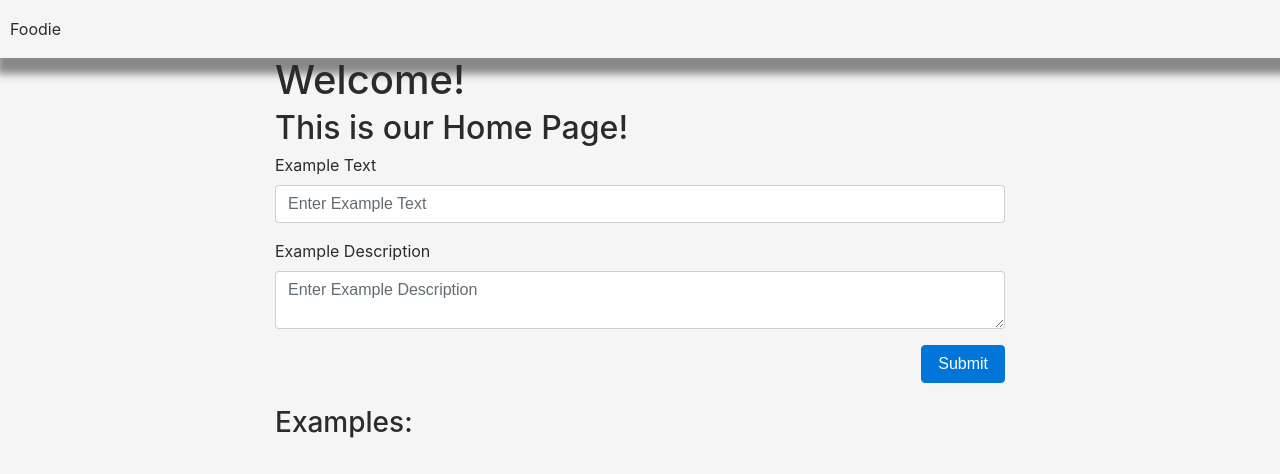
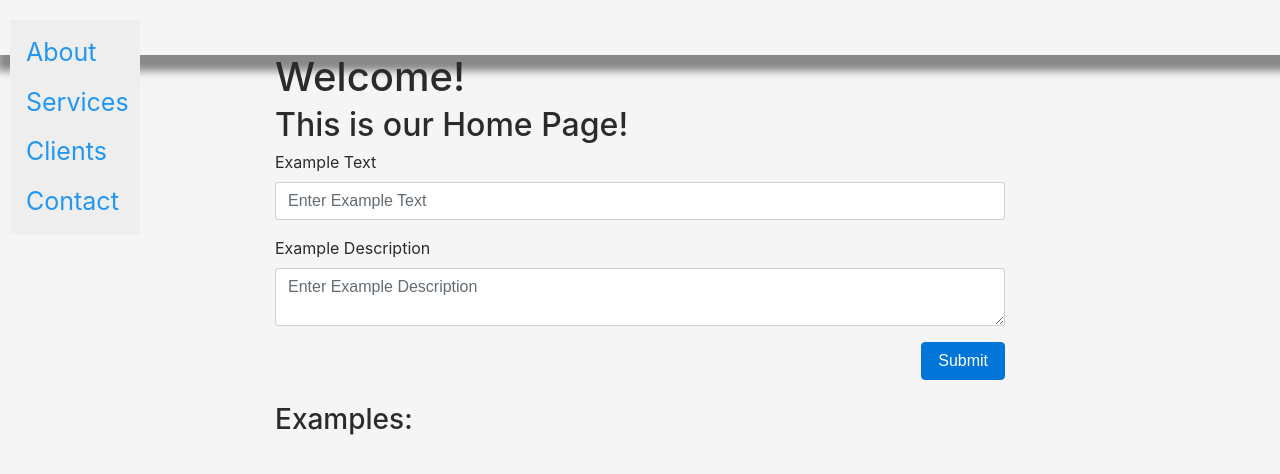
Before and after one commit to zafarhassim/foodie-, a Node server app: page / in a window 1280 px wide. Shown: the top 474 px of the page. Run offline with Node 20, Linux system fonts and the light colour scheme; data that the repository does not hold is empty; some libraries are stand-ins or nearby versions.

Commit message:
side bar

```diff
--- a/public/styles/styles.css
+++ b/public/styles/styles.css
@@ -10,6 +10,41 @@ body{
 }
 .navbar-text{
   font: bold;
-  font-family: 'Segoe UI', Tahoma, Geneva, Verdana, sans-serif
+  font-family: "Lato", sans-serif;
   font-size: 14px;
 }
+
+
+.sidenav {
+  width: 130px;
+  position: fixed;
+  z-index: 1;
+  top: 20px;
+  left: 10px;
+  background: #eee;
+  overflow-x: hidden;
+  padding: 8px 0;
+}
+
+.sidenav a {
+  padding: 6px 8px 6px 16px;
+  text-decoration: none;
+  font-size: 25px;
+  color: #2196F3;
+  display: block;
+}
+
+.sidenav a:hover {
+  color: #064579;
+}
+
+.main {
+  margin-left: 140px; /* Same width as the sidebar + left position in px */
+  font-size: 28px; /* Increased text to enable scrolling */
+  padding: 0px 10px;
+}
+
+@media screen and (max-height: 450px) {
+  .sidenav {padding-top: 15px;}
+  .sidenav a {font-size: 18px;}
+}
--- a/views/layouts/main.handlebars
+++ b/views/layouts/main.handlebars
@@ -16,7 +16,12 @@
     Foodie
   </span>
 </nav>
-
+<div class="sidenav">
+  <a href="#about">About</a>
+  <a href="#services">Services</a>
+  <a href="#clients">Clients</a>
+  <a href="#contact">Contact</a>
+</div>
     {{{body}}}
 </body>
 
```
